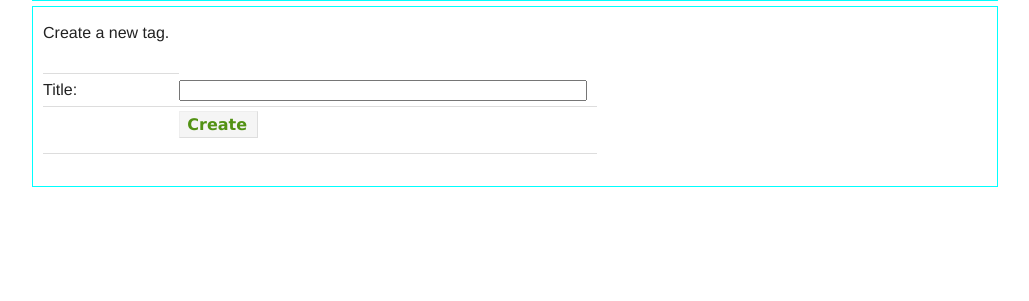
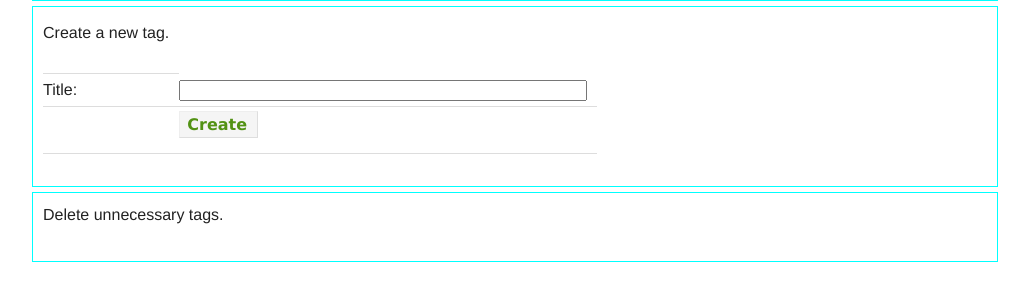
Before and after one commit to lethain/lifeflow, a Django app: template templates/lifeflow/editor/edit_four.html in a window 1280 px wide. Shown: the part 151-452 px from the top of the page, without its empty margins (125-1154 px from the left). Run offline with Django 3.2, Linux system fonts and the light colour scheme; the template is opened without the code that fills it, so the values that code supplies are empty.

Commit message:
Can now delete tags from the tag view.

```diff
--- a/templates/lifeflow/editor/edit_four.html
+++ b/templates/lifeflow/editor/edit_four.html
@@ -26,6 +26,12 @@ $(document).ready(function() {
       update_model("{{model}}",{{ object.pk }}, data);
   });
 });
+var delete_tag = function(pk) {
+  delete_model("tag",pk);
+  var id = "#tag_" + pk;
+  $(id).fadeOut('slow');
+  $("#select_" + pk).fadeOut('slow');
+}
 </script>
 
 <div class="editing">
@@ -35,7 +41,7 @@ $(document).ready(function() {
 
     <div id="selectables" class="selectables">
       {% for tag, selected in tags %}
-      <a class="selectable {% if selected %} selected{% endif %}" id="{{ tag.pk }}"> {{ tag.title }}</a>
+      <a id="select_{{ tag.pk}}" class="selectable {% if selected %} selected{% endif %}" id="{{ tag.pk }}"> {{ tag.title }}</a>
       {% endfor %}
     </div>
     </li>
@@ -49,6 +55,15 @@ $(document).ready(function() {
       </table>
       </form>
     </li>
+    <li>
+    <p> Delete unnecessary tags. </p>
+      {% for tag, selected in tags %}
+      <a id="tag_{{ tag.pk}}" class="button negative" onclick="delete_tag({{ tag.pk }})"> Delete  "{{ tag }}" </a>
+      {% endfor %}
+
+    </li>
+
+
   </ul>
 </div>
 
```
